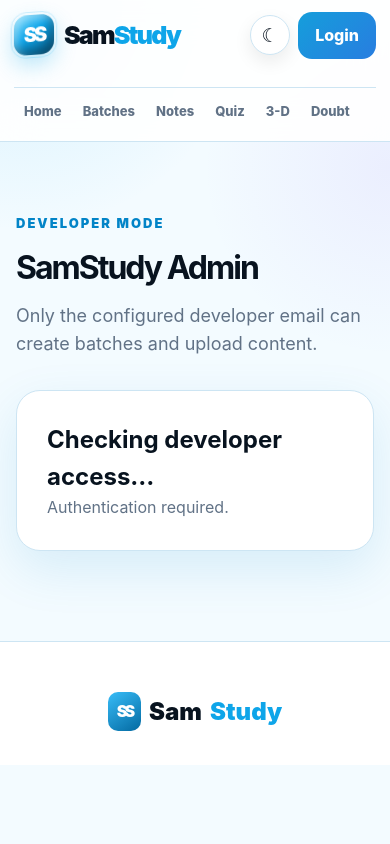
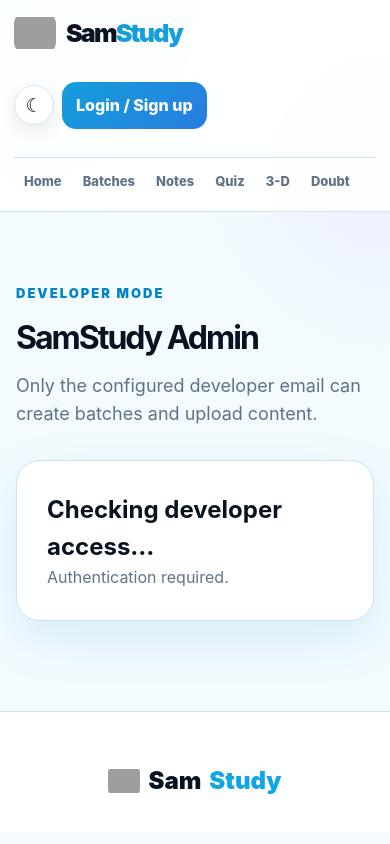
Before and after one commit to samshad0142/Sam-study, a Flask app: page /admin in a window 390 px wide. Run offline with Flask 3, Linux system fonts and the light colour scheme; some libraries are stand-ins or nearby versions; grey boxes are pictures that could not be loaded.

Commit message:
base.html

```diff
--- a/templates/base.html
+++ b/templates/base.html
@@ -18,7 +18,6 @@
   <script src="https://www.gstatic.com/firebasejs/10.14.1/firebase-app-compat.js"></script>
   <script src="https://www.gstatic.com/firebasejs/10.14.1/firebase-auth-compat.js"></script>
   <script src="https://www.gstatic.com/firebasejs/10.14.1/firebase-firestore-compat.js"></script>
-  <script src="https://www.gstatic.com/firebasejs/10.14.1/firebase-storage-compat.js"></script>
 
   <script
     src="{{ url_for('static', filename='firebase-client.js') }}"
@@ -42,10 +41,13 @@
   <a
     class="brand"
     href="/"
-    aria-label="SamStudy home"
-  >
+    aria-label="SamStudy home">
 
-    <span class="brand-ss">SS</span>
+    <!-- Your SamStudy logo -->
+    <img
+      class="brand-logo"
+      src="{{ url_for('static', filename='logo.png') }}"
+      alt="SamStudy">
 
     <span class="brand-name">
       Sam<span>Study</span>
@@ -77,7 +79,7 @@
 
   <div class="header-actions">
 
-    <!-- Theme -->
+    <!-- THEME -->
 
     <button
       class="icon-btn"
@@ -88,17 +90,17 @@
     </button>
 
 
-    <!-- Logged OUT -->
+    <!-- LOGGED OUT -->
 
     <a
       id="loginLink"
       class="header-login"
       href="/login">
-      Login
+      Login / Sign up
     </a>
 
 
-    <!-- Logged IN -->
+    <!-- LOGGED IN -->
 
     <a
       id="profileLink"
@@ -110,19 +112,11 @@
         👤
       </span>
 
-      <span>Profile</span>
+      <span id="headerProfileName">
+        Profile
+      </span>
 
     </a>
-
-
-    <!-- Logout intentionally NOT shown here -->
-
-    <button
-      id="logoutBtn"
-      class="hidden"
-      type="button">
-      Logout
-    </button>
 
   </div>
 
@@ -140,9 +134,10 @@
 
   <div class="footer-brand">
 
-    <span class="footer-ss">
-      SS
-    </span>
+    <img
+      class="footer-logo"
+      src="{{ url_for('static', filename='logo.png') }}"
+      alt="SamStudy">
 
     Sam<span>Study</span>
 
@@ -155,7 +150,36 @@
 
 <style>
 
+/* ============================= */
+/* SAMSTUDY LOGO */
+/* ============================= */
+
+.brand {
+  display: flex;
+  align-items: center;
+  gap: 10px;
+  text-decoration: none;
+}
+
+.brand-logo {
+  width: 48px;
+  height: 48px;
+  object-fit: contain;
+  border-radius: 12px;
+}
+
+.brand-name {
+  font-weight: 900;
+}
+
+.brand-name span {
+  color: #159edb;
+}
+
+
+/* ============================= */
 /* PROFILE HEADER */
+/* ============================= */
 
 .profile-header-btn {
 
@@ -165,7 +189,7 @@
 
   gap: 8px;
 
-  padding: 11px 17px;
+  padding: 8px 14px;
 
   border-radius: 14px;
 
@@ -188,13 +212,13 @@
 }
 
 
-/* HEADER PROFILE PHOTO */
+/* PROFILE PHOTO */
 
 #headerProfilePhoto {
 
-  width: 30px;
+  width: 34px;
 
-  height: 30px;
+  height: 34px;
 
   border-radius: 50%;
 
@@ -209,7 +233,7 @@
   background:
     rgba(255,255,255,.18);
 
-  font-size: 18px;
+  font-size: 19px;
 
 }
 
@@ -224,11 +248,20 @@
 }
 
 
+/* PROFILE NAME */
+
+#headerProfileName {
+  white-space: nowrap;
+}
+
+
+/* ============================= */
 /* LOGIN */
+/* ============================= */
 
 .header-login {
 
-  padding: 13px 24px;
+  padding: 13px 20px;
 
   border-radius: 14px;
 
@@ -248,35 +281,59 @@
 }
 
 
+/* ============================= */
 /* HIDDEN */
+/* ============================= */
 
 .hidden {
+  display: none !important;
+}
 
-  display: none !important;
+
+/* ============================= */
+/* FOOTER LOGO */
+/* ============================= */
+
+.footer-brand {
+  display: flex;
+  align-items: center;
+  gap: 8px;
+}
+
+.footer-logo {
+
+  width: 32px;
+
+  height: 32px;
+
+  object-fit: contain;
+
+  border-radius: 8px;
 
 }
 
 
+/* ============================= */
 /* MOBILE */
+/* ============================= */
 
 @media (max-width: 650px) {
 
-  .profile-header-btn {
-
-    padding: 10px 13px;
-
+  .brand-logo {
+    width: 42px;
+    height: 42px;
   }
 
-  .profile-header-btn span:last-child {
+  .profile-header-btn {
+    padding: 7px 10px;
+  }
 
+  #headerProfileName {
     display: none;
-
   }
 
   .header-login {
-
-    padding: 11px 17px;
-
+    padding: 11px 14px;
   }
 
 }
@@ -284,6 +341,241 @@
 </style>
 
 
+<script>
+
+/* ==========================================
+   SAMSTUDY HEADER AUTHENTICATION
+   ========================================== */
+
+(function () {
+
+  function startHeaderAuth() {
+
+    if (!window.samAuth) {
+
+      setTimeout(
+        startHeaderAuth,
+        300
+      );
+
+      return;
+    }
+
+
+    const auth = window.samAuth;
+
+
+    const loginLink =
+      document.getElementById(
+        "loginLink"
+      );
+
+
+    const profileLink =
+      document.getElementById(
+        "profileLink"
+      );
+
+
+    const profilePhoto =
+      document.getElementById(
+        "headerProfilePhoto"
+      );
+
+
+    const profileName =
+      document.getElementById(
+        "headerProfileName"
+      );
+
+
+    /*
+     * AUTH STATE
+     */
+
+    auth.onAuthStateChanged(
+      async function (user) {
+
+        if (user) {
+
+          /*
+           * USER IS LOGGED IN
+           */
+
+          if (loginLink) {
+            loginLink.classList.add(
+              "hidden"
+            );
+          }
+
+
+          if (profileLink) {
+            profileLink.classList.remove(
+              "hidden"
+            );
+          }
+
+
+          /*
+           * PROFILE NAME
+           */
+
+          let name =
+            user.displayName ||
+            "Profile";
+
+
+          /*
+           * LOAD FIRESTORE PROFILE
+           */
+
+          try {
+
+            const db =
+              firebase.firestore();
+
+            const snap =
+              await db
+                .collection("users")
+                .doc(user.uid)
+                .get();
+
+
+            if (snap.exists) {
+
+              const data =
+                snap.data();
+
+
+              if (data.name) {
+                name = data.name;
+              }
+
+
+              /*
+               * PROFILE PHOTO
+               */
+
+              if (data.photoURL) {
+
+                profilePhoto.innerHTML =
+                  '<img src="' +
+                  escapeHtml(data.photoURL) +
+                  '" alt="Profile">';
+
+              }
+
+            }
+
+          } catch (error) {
+
+            console.log(
+              "Profile header:",
+              error
+            );
+
+          }
+
+
+          if (profileName) {
+
+            profileName.textContent =
+              name;
+
+          }
+
+
+          /*
+           * FALLBACK PHOTO
+           */
+
+          if (
+            !profilePhoto.innerHTML ||
+            profilePhoto.innerHTML === "👤"
+          ) {
+
+            if (user.photoURL) {
+
+              profilePhoto.innerHTML =
+                '<img src="' +
+                escapeHtml(user.photoURL) +
+                '" alt="Profile">';
+
+            }
+
+          }
+
+        }
+
+        else {
+
+          /*
+           * USER IS LOGGED OUT
+           */
+
+          if (loginLink) {
+
+            loginLink.classList.remove(
+              "hidden"
+            );
+
+          }
+
+
+          if (profileLink) {
+
+            profileLink.classList.add(
+              "hidden"
+            );
+
+          }
+
+        }
+
+      }
+    );
+
+
+    /*
+     * SECURITY
+     */
+
+    function escapeHtml(value) {
+
+      return String(value || "")
+        .replace(
+          /&/g,
+          "&amp;"
+        )
+        .replace(
+          /</g,
+          "&lt;"
+        )
+        .replace(
+          />/g,
+          "&gt;"
+        )
+        .replace(
+          /"/g,
+          "&quot;"
+        )
+        .replace(
+          /'/g,
+          "&#039;"
+        );
+
+    }
+
+  }
+
+
+  startHeaderAuth();
+
+})();
+
+</script>
+
+
 {% block scripts %}{% endblock %}
 
 </body>
```
